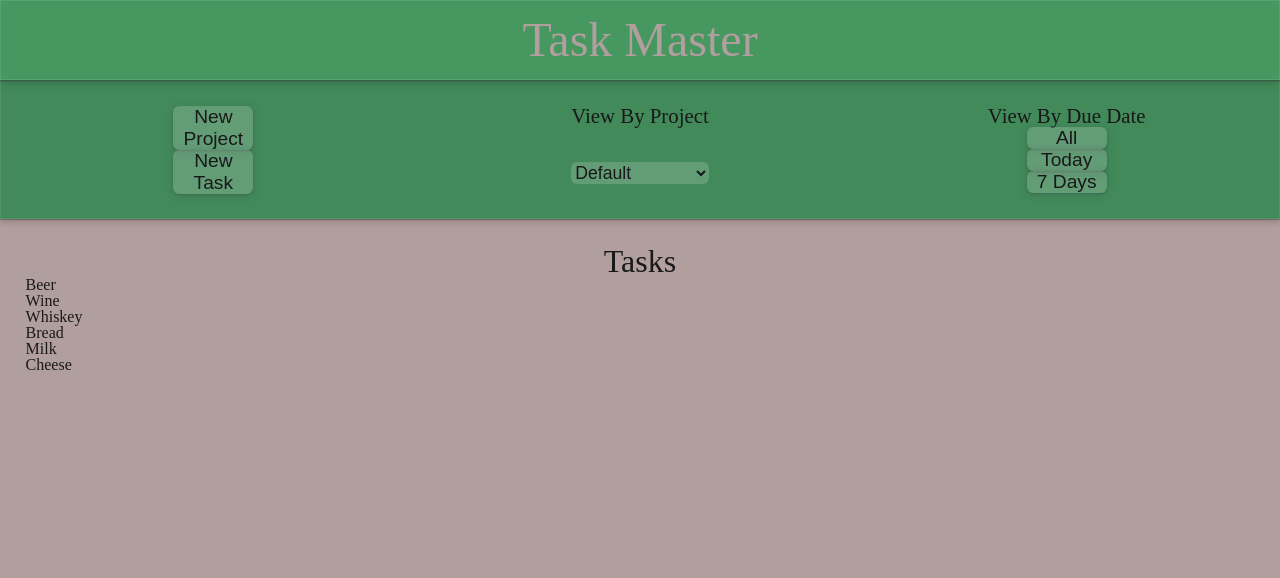
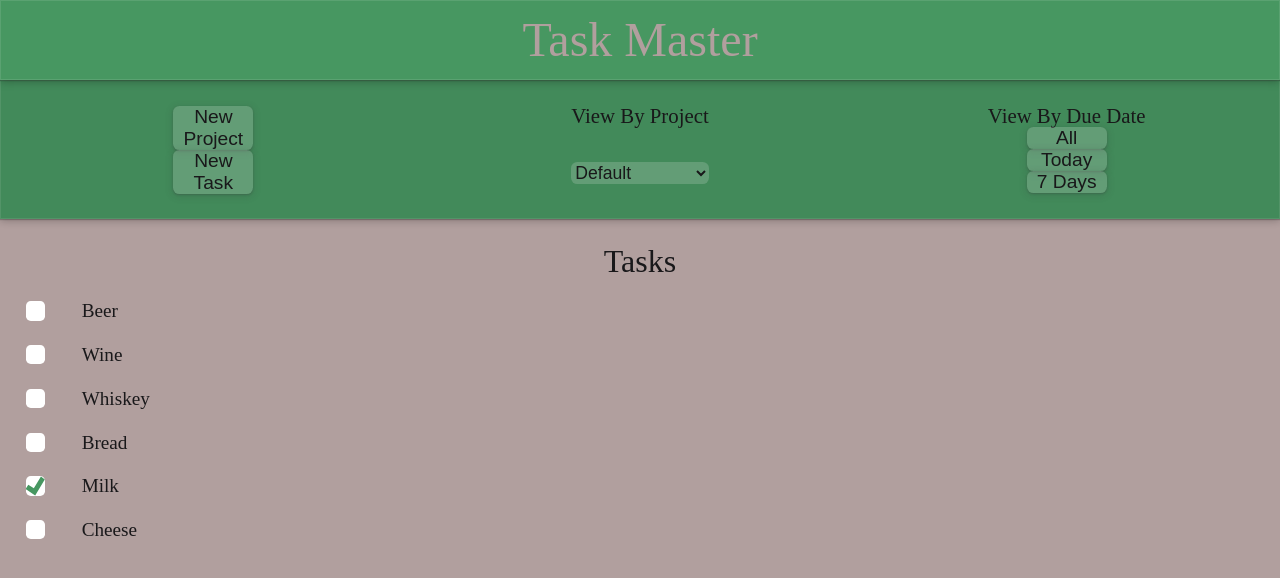
Before and after one commit to rutland-dev/to-do, a website built with webpack: page src/index.html in a window 1280 px wide. Built offline with nearby package versions, Linux system fonts and the light colour scheme.

Commit message:
Add checkbox funcionality
Added event listeners to change status of tasks. Added css to change
the look of the checkboxes.

```diff
--- a/src/DOM.js
+++ b/src/DOM.js
@@ -1,5 +1,5 @@
 import './style.css';
-import { projectList, buildDisplayedTaskList } from './index.js';
+import { projectList, buildDisplayedTaskList, changeTaskStatus } from './index.js';
 
 //****************************************************************************** */
 function buildUI() {
@@ -202,9 +202,27 @@ function displayTasks(project) {
     const displayedTaskList = getDisplayedTaskList(project);
     displayedTaskList.forEach(task => {
         const createdTask = document.createElement('li');
-        createdTask.setAttribute('id', task.name);
+        createdTask.setAttribute('id', `${task.name}-li`);
         createdTask.classList.add('task');
-        createdTask.textContent = task.name;
+
+        const checkBox = document.createElement('input');
+        checkBox.type = "checkbox";
+        checkBox.value = task.name;
+        checkBox.setAttribute('id', `${task.name}-input`)
+        checkBox.addEventListener('click', () => {
+            changeTaskStatus(task.name)
+        });
+        const label = document.createElement('label');
+        label.setAttribute('id', `${task.name}-label`);
+        label.textContent = task.name;
+
+        createdTask.appendChild(checkBox);
+        createdTask.appendChild(label);
+
+        if (task.complete === true) {
+            checkBox.setAttribute('checked', 'checked');
+        }
+
         displayedTasksUL.appendChild(createdTask);
     });
 
--- a/src/index.js
+++ b/src/index.js
@@ -45,7 +45,7 @@ let taskList = [
         project: "Groceries",
         priority: "med",
         notes: "Write notes here...",
-        complete: false,
+        complete: true,
     },
     {
         name: "Cheese",
@@ -84,8 +84,22 @@ function buildDisplayedTaskList(displayedProject) {
     return displayedTaskList;
 };
 
+function changeTaskStatus(task) {
+    taskList.forEach(obj => {
+        if (obj.name === task) {
+            if (obj.complete === false) {
+                obj.complete = true;
+            } else {
+                obj.complete = false;
+            }
+        }
+    });
+    buildUI();
+};
+
 export {
     projectList,
-    buildDisplayedTaskList
+    buildDisplayedTaskList,
+    changeTaskStatus
 }
 //***********LOOK INTO CSS MINIFYING WHEN YOU'RE DONE */
--- a/src/style.css
+++ b/src/style.css
@@ -90,7 +90,6 @@ body {
 #menu-div {
     background-color: var(--priority-low-color);
     opacity: .9;
-    /* height: 15%; */
     display: grid;
     grid-template-columns: 1fr 1fr 1fr;
     font-size: 1.3rem;
@@ -168,3 +167,38 @@ select option {
     text-align: center;
     font-size: 2rem;
 }
+
+.task {
+    display: flex;
+    gap: 3%;
+    margin: 2% 0;
+    font-size: 1.2rem;
+}
+
+input[type="checkbox"] {
+    appearance: none;
+    background-color: #fff;
+    margin: 0;
+    display: grid;
+    place-content: center;
+    font: inherit;
+    color: currentColor;
+    height: 1.2rem;
+    width: 1.2rem;
+    border-radius: .3rem;
+}
+
+input[type="checkbox"]::before {
+    content: "";
+    width: 1em;
+    height: 1em;
+    transform: scale(0);
+    transition: 120ms transform ease-in-out;
+    box-shadow: inset 1em 1em var(--priority-low-color);
+    transform-origin: bottom left;
+    clip-path: polygon(14% 44%, 0 65%, 50% 100%, 100% 16%, 80% 0%, 43% 62%);
+}
+
+input[type="checkbox"]:checked::before {
+    transform: scale(1);
+}
```
Also changed, not shown: dist/DOM.bundle.js, dist/index.bundle.js, 2 other files.
